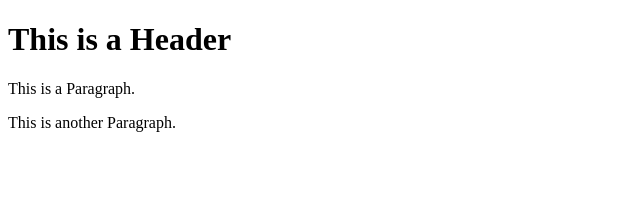
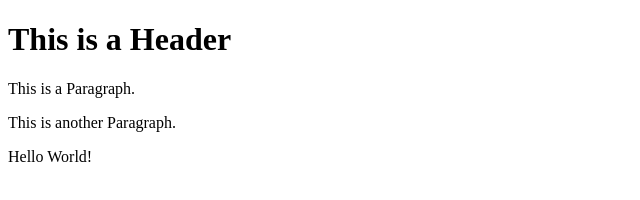
Before and after one commit to Juan0A0Valle/git-test, a website: page index.html in a window 1280 px wide. Shown: the whole page, without its empty margins (0-640 px from the left). Drawn offline with Linux system fonts and the light colour scheme.

Commit message:
Using NPM

```diff
--- a/index.html
+++ b/index.html
@@ -4,5 +4,6 @@
       <h1>This is a Header</h1>
       <p>This is a Paragraph.</p>
       <p>This is another Paragraph.</p>
+      <p>Hello World!</p>
    </body>
 </html>
```
Also changed, not shown: package.json (added, +24 -0 lines), 2 other files.
